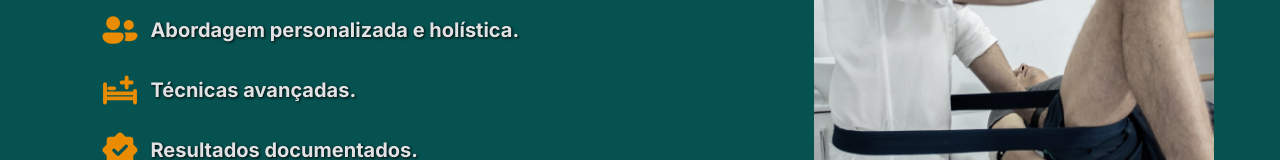
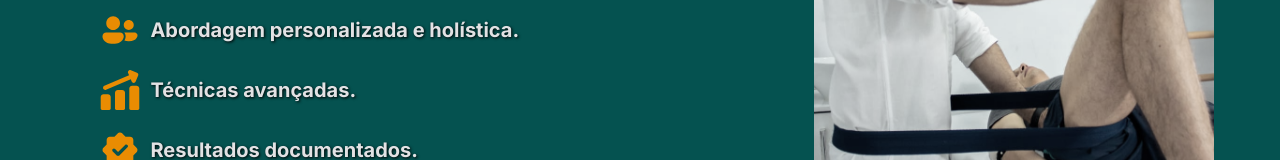
Before and after one commit to fisioterapeuta-samer/physiotherapy-landing-page, a Next.js app: page / in a window 1280 px wide. Shown: the part 1440-1600 px from the top of the page. Built offline with nearby package versions, Linux system fonts and the light colour scheme.

Commit message:
code-review updating icon

```diff
--- a/src/components/thirdSection/index.tsx
+++ b/src/components/thirdSection/index.tsx
@@ -2,7 +2,7 @@ import React from "react";
 import styles from "./thirdSection.module.css";
 import Image from "next/image";
 import clinc from "@physiotherapy-client/assets/tratamento.webp";
-import bedHospitalIcon from "@physiotherapy-client/assets/bed-hospital.svg";
+import graphIcon from "@physiotherapy-client/assets/graph.svg";
 import focusIcon from "@physiotherapy-client/assets/focus.svg";
 import certificateIcon from "@physiotherapy-client/assets/cerficate.svg";
 import peopleIcon from "@physiotherapy-client/assets/people.svg";
@@ -65,12 +65,7 @@ function ThirdSection() {
             Abordagem personalizada e holística.
           </li>
           <li className={styles.list}>
-            <Image
-              src={bedHospitalIcon}
-              width={40}
-              height={40}
-              alt="check icon"
-            />
+            <Image src={graphIcon} width={40} height={40} alt="check icon" />
             Técnicas avançadas.
           </li>
           <li className={styles.list}>
```
Also changed, not shown: src/assets/graph.svg (added).
